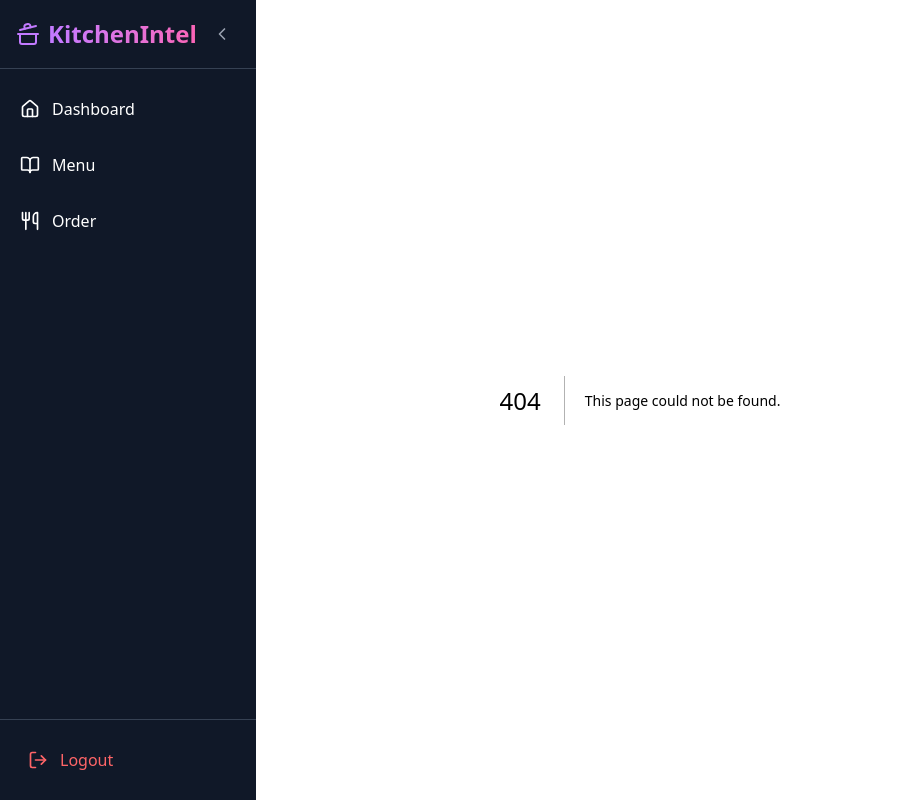
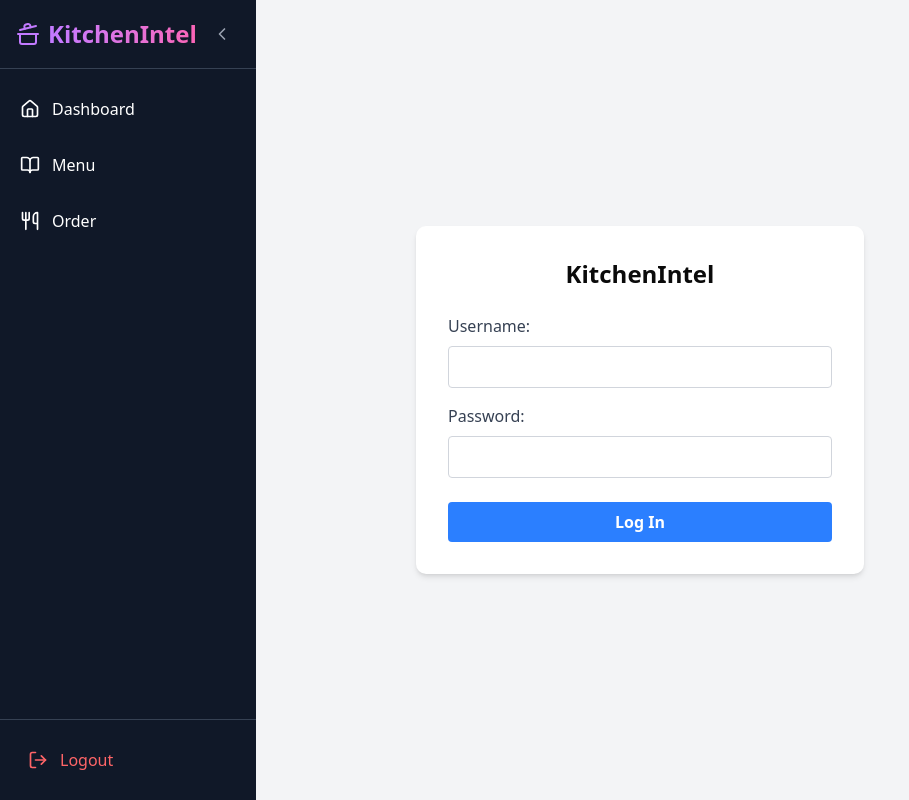
Before and after one commit to zyphoria-devscale/kitchenintel-fe, a Next.js app: page /login in a window 1280 px wide. Before the commit this address had no page. Shown: the whole page, without its empty margins (0-909 px from the left). Built offline with nearby package versions, Linux system fonts and the light colour scheme.

Commit message:
feat: add login and authorization page

```diff
--- a/src/app/layout.tsx
+++ b/src/app/layout.tsx
@@ -1,8 +1,7 @@
 import type { Metadata } from "next";
 import { Geist, Geist_Mono } from "next/font/google";
 import "./globals.css";
-import { Toaster } from 'react-hot-toast';
-import Sidebar from "@/components/sidebar";
+import { ClientLayout } from "@/components/layout/client-layout";
 
 const geistSans = Geist({
   variable: "--font-geist-sans",
@@ -15,8 +14,8 @@ const geistMono = Geist_Mono({
 });
 
 export const metadata: Metadata = {
-  title: "Create Next App",
-  description: "Generated by create next app",
+  title: "KitchenIntel",
+  description: "KitchenIntel",
 };
 
 export default function RootLayout({
@@ -30,11 +29,9 @@ export default function RootLayout({
         suppressHydrationWarning
         className={`${geistSans.variable} ${geistMono.variable} antialiased`}
       >
-        <main>
-          <Sidebar />
+        <ClientLayout>
           {children}
-        </main>
-        <Toaster />
+        </ClientLayout>
       </body>
     </html>
   );
--- /dev/null
+++ b/src/app/login/page.tsx
@@ -0,0 +1,92 @@
+"use client"
+
+import React, { useState } from 'react';
+import { useRouter } from 'next/navigation';
+import { TOKEN_KEY } from '@/lib/token';
+
+export default function LoginPage() {
+  const [username, setUsername] = useState('');
+  const [password, setPassword] = useState('');
+  const [error, setError] = useState('');
+  const [isLoading, setIsLoading] = useState(false);
+  const router = useRouter();
+
+  const handleLogin = async (e: React.FormEvent<HTMLFormElement>) => {
+    e.preventDefault();
+    setIsLoading(true);
+    setError('');
+
+    try {
+      const response = await fetch('http://localhost:8000/api/login/', {
+        method: 'POST',
+        headers: {
+          'Content-Type': 'application/json',
+        },
+        body: JSON.stringify({ username, password }),
+      });
+
+      if (!response.ok) {
+        throw new Error('Login failed');
+      }
+
+      const data = await response.json();
+
+      localStorage.setItem(TOKEN_KEY, data.token);
+
+      router.push('/');
+    } catch (err) {
+      setError('Invalid Credential');
+      console.error('Login error:', err);
+    } finally {
+      setIsLoading(false);
+    }
+  };
+
+  return (
+    <div className="flex justify-center items-center min-h-screen bg-gray-100">
+      <div className="bg-white p-8 rounded-lg shadow-md w-full max-w-md">
+        <h1 className="text-2xl font-bold mb-6 text-center">KitchenIntel</h1>
+
+        {error && (
+          <div className="bg-red-100 border border-red-400 text-red-700 px-4 py-3 rounded mb-4">
+            {error}
+          </div>
+        )}
+
+        <form onSubmit={handleLogin}>
+          <div className="mb-4">
+            <label htmlFor="username" className="block text-gray-700 mb-2">Username:</label>
+            <input
+              type="text"
+              id="username"
+              name="username"
+              value={username}
+              onChange={(e) => setUsername(e.target.value)}
+              className="w-full px-3 py-2 border border-gray-300 rounded focus:outline-none focus:ring-2 focus:ring-blue-500"
+              required
+            />
+          </div>
+          <div className="mb-6">
+            <label htmlFor="password" className="block text-gray-700 mb-2">Password:</label>
+            <input
+              type="password"
+              id="password"
+              name="password"
+              value={password}
+              onChange={(e) => setPassword(e.target.value)}
+              className="w-full px-3 py-2 border border-gray-300 rounded focus:outline-none focus:ring-2 focus:ring-blue-500"
+              required
+            />
+          </div>
+          <button
+            type="submit"
+            className="w-full bg-blue-500 hover:bg-blue-600 text-white font-bold py-2 px-4 rounded focus:outline-none focus:ring-2 focus:ring-blue-500 focus:ring-opacity-50"
+            disabled={isLoading}
+          >
+            {isLoading ? 'Logging in...' : 'Log In'}
+          </button>
+        </form>
+      </div>
+    </div>
+  );
+}
--- /dev/null
+++ b/src/components/auth/auth-provider.tsx
@@ -0,0 +1,45 @@
+"use client";
+
+import { useEffect, ReactNode, useState } from "react";
+import { useRouter, usePathname } from "next/navigation";
+import { TOKEN_KEY } from "@/lib/token";
+
+interface AuthProviderProps {
+  children: ReactNode;
+}
+
+export function AuthProvider({ children }: AuthProviderProps) {
+  const router = useRouter();
+  const pathname = usePathname();
+  const [isAuthenticated, setIsAuthenticated] = useState<boolean | null>(null);
+
+  useEffect(() => {
+    if (pathname === "/login") {
+      setIsAuthenticated(true);
+      return;
+    }
+
+    const token = localStorage.getItem(TOKEN_KEY);
+    if (!token) {
+      router.push("/login");
+      setIsAuthenticated(false);
+    } else {
+      setIsAuthenticated(true);
+    }
+  }, [pathname, router]);
+
+  if (pathname === "/login") {
+    return <>{children}</>;
+  }
+
+
+  if (isAuthenticated === null) {
+    return (
+      <div className="flex justify-center items-center min-h-screen">
+        <div className="animate-spin rounded-full h-12 w-12 border-t-2 border-b-2 border-blue-500"></div>
+      </div>
+    );
+  }
+
+  return isAuthenticated ? <>{children}</> : null;
+}
--- /dev/null
+++ b/src/components/layout/client-layout.tsx
@@ -0,0 +1,22 @@
+"use client";
+
+import { ReactNode } from "react";
+import { AuthProvider } from "../auth/auth-provider";
+import { Toaster } from 'react-hot-toast';
+import Sidebar from "@/components/sidebar";
+
+interface ClientLayoutProps {
+  children: ReactNode;
+}
+
+export function ClientLayout({ children }: ClientLayoutProps) {
+  return (
+    <AuthProvider>
+      <main>
+        <Sidebar />
+        {children}
+      </main>
+      <Toaster />
+    </AuthProvider>
+  );
+}
--- a/src/components/sidebar.tsx
+++ b/src/components/sidebar.tsx
@@ -58,7 +58,7 @@ export default function Sidebar() {
     }
 
     try {
-      const response = await fetch("http://localhost:8000/api/logout", {
+      const response = await fetch("http://localhost:8000/api/logout/", {
         method: "POST",
         headers: {
           "Content-Type": "application/json",
```
